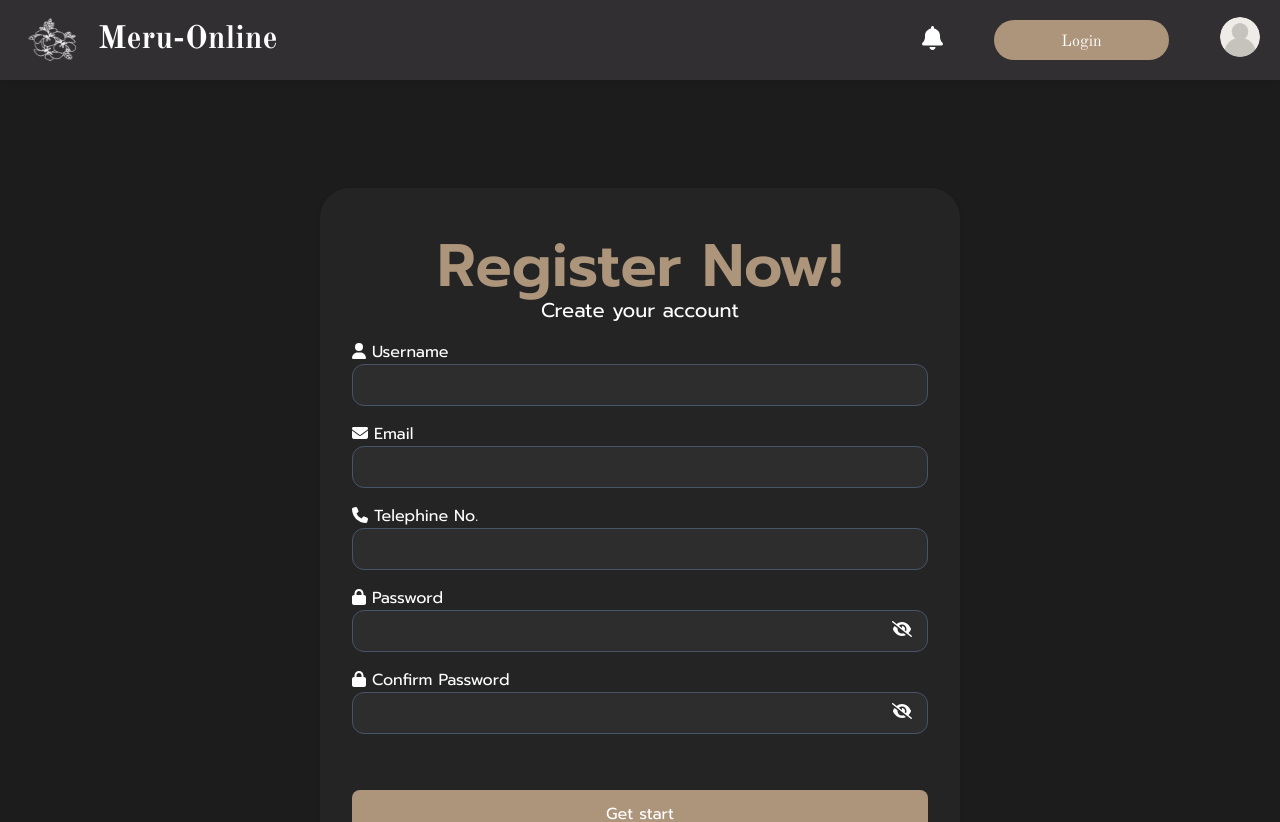
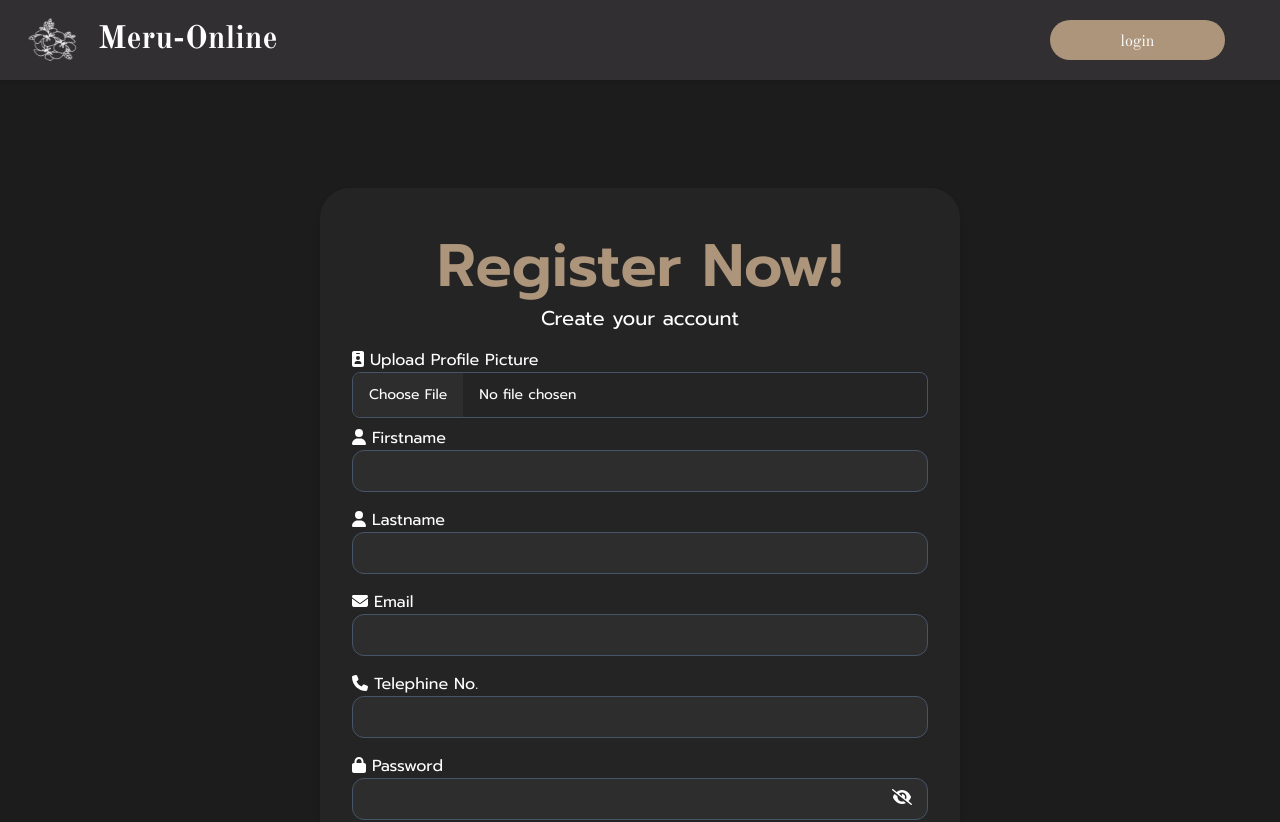
Before and after one commit to Norawit2907/Meru-Online-Frontend, a React app: page /userregister in a window 1280 px wide. Shown: the top 822 px of the page. Built offline with nearby package versions, Linux system fonts and the light colour scheme.

Commit message:
user Register

```diff
--- a/src/components/Navbar.jsx
+++ b/src/components/Navbar.jsx
@@ -1,4 +1,4 @@
-import React, { useState } from "react";
+import React, { useEffect, useState } from "react";
 import { Link } from "react-router-dom";
 import { FontAwesomeIcon } from "@fortawesome/react-fontawesome";
 import { faBell } from "@fortawesome/free-solid-svg-icons";
@@ -7,6 +7,7 @@ import "../styles/Navbar.css";
 
 const Navbar = () => {
   const [showNotifications, setShowNotifications] = useState(false);
+  const [loginState, setLoginState] = useState(false)
 
   const notifications = [
     { title: "New Reservation Alert", date: "12 Mar 2021" },
@@ -19,6 +20,27 @@ const Navbar = () => {
     setShowNotifications(!showNotifications);
   };
 
+  const handlebutton = () => {
+    if(loginState == true){
+      sessionStorage.clear()
+      setLoginState(false)
+    }
+    else{
+      window.location.href = "/login"
+    }
+  }
+
+  useEffect(()=>{
+    const token = sessionStorage.getItem("access_token")
+    if(token){
+      setLoginState(true)
+    }
+    else{
+      setLoginState(false)
+    }
+    console.log(token);
+  }, [])
+
   return (
     <nav className="navbar flex justify-between items-center p-4 bg-gray-800">
       <div className="logo flex items-center">
@@ -27,7 +49,10 @@ const Navbar = () => {
           Meru-Online
         </Link>
       </div>
+
       <div className="nav-buttons flex items-center">
+        {
+            loginState ?
           <div className="Notification-buttons relative">
             <button className="text-white" onClick={toggleNotifications}>
               <FontAwesomeIcon icon={faBell} className="text-2xl" />
@@ -54,19 +79,31 @@ const Navbar = () => {
               </div>
             )}
           </div>
-        <div className="Login-buttons ml-4">
-          <Link to="/login">
-            <button className="text-white bg-blue-500 hover:bg-blue-700 rounded px-4 py-2">
-              Login
+          :
+          null
+        }
+        <p>{sessionStorage.getItem("currentUser_username")}</p>
+        <div className="Login-buttons">
+            <button onClick={handlebutton} className="text-white bg-blue-500 hover:bg-blue-700 rounded px-4 py-2">
+              {loginState ?
+                "logout"
+              :
+                "login"
+              }
+            </button>
+        </div>
+
+        <div className="Profile-buttons">
+          {
+            loginState ?
+            <Link to="/Profile">
+              <button className="text-white">
+                <img src={sessionStorage.getItem("currentUser_profileimg")} alt="User" className="h-8" />
               </button>
             </Link>
-        </div>
-        <div className="Profile-buttons ml-4">
-          <Link to="/Profile">
-            <button className="text-white">
-              <img src="../user.png" alt="User" className="h-8" />
-            </button>
-          </Link>
+            :
+            null
+          }
         </div>
       </div>
     </nav>
--- a/src/components/loginbox.jsx
+++ b/src/components/loginbox.jsx
@@ -1,39 +1,31 @@
 import React, { useState } from "react";
 import { FontAwesomeIcon } from "@fortawesome/react-fontawesome";
 import {faUser , faLock, faEye,faEyeSlash} from "@fortawesome/free-solid-svg-icons";
-
-// const showHiddenPass = (loginPass, loginEye) =>{
-//     const input = document.getElementById(loginPass),
-//           iconEye = document.getElementById(loginEye)
-
-//     iconEye.addEventListener('click', () =>{
-//        // Change password to text
-//        if(input.type === 'password'){
-//           // Switch to text
-//           input.type = 'text'
-
-//           // Icon change
-//           iconEye.classList.add('ri-eye-line')
-//           iconEye.classList.remove('ri-eye-off-line')
-//        } else{
-//           // Change to password
-//           input.type = 'password'
-
-//           // Icon change
-//           iconEye.classList.remove('ri-eye-line')
-//           iconEye.classList.add('ri-eye-off-line')
-//        }
-//     })
-//  }
-
-//  showHiddenPass('login-pass','login-eye')
+import { UserLogin } from "../services/auth";
 
 const Loginbox = ({registerlink}) => {
 
   const [showPassword, setShowPassword] = useState(0);
+  const [email, setEmail] = useState("");
+  const [password, setPassword] = useState("");
+
+  const handleEmailChange = (event) => {
+    setEmail(event.target.value);
+  }
+
+  const handlePasswordChange = (event) =>{
+    setPassword(event.target.value);
+  }
 
   const togglepassword = () => {
     setShowPassword(!showPassword)
+  }
+
+  const handlelogin = async () => {
+    const res = await UserLogin(email, password);
+    if(res === true){
+      window.location.href = `/`
+    }
   }
 
   return (
@@ -43,7 +35,7 @@ const Loginbox = ({registerlink}) => {
       <div className="my-4 w-full">
         <label for="username" className="text-white text-sm"><FontAwesomeIcon icon={faUser}></FontAwesomeIcon> Username/email</label>
         <br />
-        <input type="text" id="username" name="username" className="w-full bg-[#2d2d2e] p-2 rounded-xl border border-slate-600 text-white"></input>
+        <input type="text" id="username" name="username" onChange={handleEmailChange} className="w-full bg-[#2d2d2e] p-2 rounded-xl border border-slate-600 text-white"></input>
         <br />
       </div>
 
@@ -51,7 +43,7 @@ const Loginbox = ({registerlink}) => {
         <label for="password" className="text-white text-sm"><FontAwesomeIcon icon={faLock}></FontAwesomeIcon> Password </label>
         <br/>
         <div className="relative">
-          <input type={showPassword ? "text" : "password"} id="password" name="password" className="w-full bg-[#2d2d2e] p-2 rounded-xl border border-slate-600 text-white"></input>
+          <input type={showPassword ? "text" : "password"} id="password" name="password" onChange={handlePasswordChange} className="w-full bg-[#2d2d2e] p-2 rounded-xl border border-slate-600 text-white"></input>
           <button className="absolute top-2 right-4" onClick={togglepassword}>
           {
             showPassword ?
@@ -64,7 +56,7 @@ const Loginbox = ({registerlink}) => {
         <br/>
       </div>
 
-      <button class="button" type="submit" className="w-full text-center text-white bg-[#ad957b] p-3 rounded-lg">
+      <button class="button" type="submit" onClick={handlelogin} className="w-full text-center text-white bg-[#ad957b] p-3 rounded-lg">
         Login
       </button>
 
--- a/src/pages/Userregister.jsx
+++ b/src/pages/Userregister.jsx
@@ -2,12 +2,24 @@ import React, { useState } from 'react';
 import '../styles/Register.css'
 import { FontAwesomeIcon } from "@fortawesome/react-fontawesome";
 
-import {faUser , faLock, faEye,faEyeSlash,faEnvelope,faPhone} from "@fortawesome/free-solid-svg-icons";
+import {faUser , faLock, faEye,faEyeSlash,faEnvelope,faPhone, faIdBadge} from "@fortawesome/free-solid-svg-icons";
+import { UploadImage } from '../services/imageupload';
+import { UserLogin, UserRegister } from '../services/auth';
 // import Userregisterbox from '../components/loginbox';
 
 const Userregister = () => {
+
   const [showPassword, setShowPassword] = useState(0);
   const [showConfirmPassword, setShowConfirmPassword] = useState(0);
+  const [profileImage, setProfileImage] = useState();
+  const [confirmpassword, setConfirmPassword] = useState();
+  const [formValue, setFormValue] = useState({
+    firstname: "",
+    lastname: "",
+    email: "",
+    phoneNumber: "",
+    password: ""
+  })
 
   const togglepassword = () => {
     setShowPassword(!showPassword)
@@ -17,6 +29,35 @@ const Userregister = () => {
     setShowConfirmPassword(!showConfirmPassword)
   }
 
+  const handleConfirmPasswordChange = (event) =>{
+    setConfirmPassword(event.target.value)
+  }
+
+  const handleFormChange = (event) => {
+    setFormValue({
+      ...formValue,
+      [event.target.name]: event.target.value
+    })
+  }
+
+  const handleSubmit = async (e) => {
+    e.preventDefault();
+    const profile_link = await UploadImage(profileImage);
+    if(formValue.password === confirmpassword){
+      const response = await UserRegister(formValue.firstname, formValue.lastname, formValue.phoneNumber, profile_link, formValue.email, formValue.password);
+      if(response){
+        const loginresponse = await UserLogin(formValue.email, formValue.password)
+        if(loginresponse){
+          window.location.href = '/'
+        }
+      }
+    }
+    else{
+      alert("password doesn't match")
+    }
+  }
+
+
 
   return (
       <div className="flex justify-center bg-[#1C1C1C] text-white">
@@ -24,28 +65,56 @@ const Userregister = () => {
             <div class="registerbox">
               <div className="text-center my-4">
                   <p className="text-6xl font-semibold text-[#ad957b]">Register Now!</p>
-                  <p className=" text-xl">Create your account</p>
+                  <p className="m-2 text-xl">Create your account</p>
               </div>
-              <form action="#" method="POST" className='flex flex-col mt-2 gap-y-4'>
+
+              {profileImage && (
+              <div className='flex flex-col items-center'>
+                {/* Display the selected image */}
+                <img
+                  alt="not found"
+                  width={"250px"}
+                  src={URL.createObjectURL(profileImage)}
+                  className='rounded-full'
+                />
+                {/* Button to remove the selected image */}
+                <button className="text-center text-white bg-[#ad957b] p-3 rounded-lg my-4 mt-10" onClick={() => setProfileImage(null)}>Remove</button>
+              </div>
+              )}
+
+                <p><FontAwesomeIcon icon={faIdBadge} /> Upload Profile Picture</p>
+                <label for="file-input" className="sr-only">Choose file</label>
+                <input type="file" name="profile_img" id="file-input" onChange={(e) => {setProfileImage(e.target.files[0])}} className="w-full border border-slate-600 shadow-sm rounded-lg text-sm focus:z-10 focus:border-[#ad957b]
+                  file:bg-[#2d2d2e] file:border-0
+                  file:me-4
+                  file:py-3 file:px-4 file:text-white"/>
+
+
+              <form onSubmit={handleSubmit} className='flex flex-col mt-2 gap-y-4'>
                 <div className="flex flex-col">
-                  <label for="username"><FontAwesomeIcon icon={faUser}></FontAwesomeIcon> Username</label>
-                  <input type="text" id="username" name="username" className="w-full bg-[#2d2d2e] p-2 rounded-xl border border-slate-600 text-white" required></input>
+                  <label for="firstname"><FontAwesomeIcon icon={faUser}></FontAwesomeIcon> Firstname</label>
+                  <input type="text" id="firstname" name="firstname" value={formValue.firstname} onChange={handleFormChange} className="w-full bg-[#2d2d2e] p-2 rounded-xl border border-slate-600 text-white" required></input>
+                </div>
+
+                <div className="flex flex-col">
+                  <label for="lastname"><FontAwesomeIcon icon={faUser}></FontAwesomeIcon> Lastname</label>
+                  <input type="text" id="lastname" name="lastname" value={formValue.lastname} onChange={handleFormChange} className="w-full bg-[#2d2d2e] p-2 rounded-xl border border-slate-600 text-white" required></input>
                 </div>
 
                 <div>
                   <label for="email"><FontAwesomeIcon icon={faEnvelope}></FontAwesomeIcon> Email</label>
-                  <input type="email" id="email" name='email' className="w-full bg-[#2d2d2e] p-2 rounded-xl border border-slate-600 text-white" required/>
+                  <input type="email" id="email" name='email' value={formValue.email} onChange={handleFormChange} className="w-full bg-[#2d2d2e] p-2 rounded-xl border border-slate-600 text-white" required/>
                 </div>
 
                 <div>
-                  <label for="phone"><FontAwesomeIcon icon={faPhone}></FontAwesomeIcon> Telephine No.</label>
-                  <input type="tel" id="phone" name="phone" className="w-full bg-[#2d2d2e] p-2 rounded-xl border border-slate-600 text-white" required></input>
+                  <label for="phoneNumber"><FontAwesomeIcon icon={faPhone}></FontAwesomeIcon> Telephine No.</label>
+                  <input type="tel" id="phoneNumber" name="phoneNumber" value={formValue.phoneNumber} onChange={handleFormChange} className="w-full bg-[#2d2d2e] p-2 rounded-xl border border-slate-600 text-white" required></input>
                 </div>
 
                 <div>
                   <label for="password"><FontAwesomeIcon icon={faLock}></FontAwesomeIcon> Password </label>
                   <div className="relative">
-                  <input type={showPassword ? "text" : "password" } id="password" name="password" className="w-full bg-[#2d2d2e] p-2 rounded-xl border border-slate-600 text-white" required></input>
+                  <input type={showPassword ? "text" : "password" } id="password" name="password" value={formValue.password} onChange={handleFormChange} className="w-full bg-[#2d2d2e] p-2 rounded-xl border border-slate-600 text-white" required></input>
                   <button type="button" className="absolute top-2 right-4" onClick={togglepassword}>
                   {
                     showPassword ?
@@ -60,7 +129,7 @@ const Userregister = () => {
                 <div>
                   <label for="password"><FontAwesomeIcon icon={faLock}></FontAwesomeIcon> Confirm Password </label>
                   <div className="relative">
-                    <input type={showConfirmPassword ? "text" : "password"} id="confirmpassword" name="confirmpassword" className="w-full bg-[#2d2d2e] p-2 rounded-xl border border-slate-600 text-white" required></input>
+                    <input type={showConfirmPassword ? "text" : "password"} id="confirmpassword" name="confirmpassword" value={confirmpassword} onChange={handleConfirmPasswordChange} className="w-full bg-[#2d2d2e] p-2 rounded-xl border border-slate-600 text-white" required></input>
                     <button type="button" className="absolute top-2 right-4" onClick={toggleconfirmpassword}>
                     {
                       showConfirmPassword ?
--- /dev/null
+++ b/src/services/auth.js
@@ -0,0 +1,61 @@
+import axios from "axios";
+
+const backendUrl = process.env.REACT_APP_BACKEND_URL;
+
+export async function UserLogin(email, password) {
+    try{
+        const response = await axios.post(`${backendUrl}/auth/login`,
+            {
+                email,
+                password
+            }
+        )
+        if(response.status == 201){
+            // console.log("res ", response)
+            sessionStorage.setItem("access_token", response.data.access_token)
+            sessionStorage.setItem("currentUser_id", response.data.sub)
+            sessionStorage.setItem("currentUser_username", response.data.username)
+            sessionStorage.setItem("currentUser_profileimg", response.data.user_img)
+
+            return true
+        }
+        else{
+
+            alert("something wrong")
+            return false
+        }
+
+    }
+    catch (err){
+        alert("login failed!!")
+        console.log(err);
+        return false
+    }
+}
+
+export async function UserRegister(firstname, lastname, phoneNumber, profile_img, email, password){
+    try{
+        const response = await axios.post(`${backendUrl}/auth/register`,
+            {
+                firstname,
+                lastname,
+                phoneNumber,
+                profile_img,
+                email,
+                password
+            }
+        )
+        if(response.status == 201){
+            return response.data
+        }
+        else{
+            alert("something wrong")
+            return false
+        }
+    }
+    catch (err){
+        alert("Register failed!!")
+        console.log(err);
+        return false;
+    }
+}
--- /dev/null
+++ b/src/services/imageupload.js
@@ -0,0 +1,27 @@
+import axios from "axios";
+
+const backendUrl = process.env.REACT_APP_BACKEND_URL;
+
+export async function UploadImage(image){
+    const formData = new FormData();
+    formData.append("image", image)
+    try{
+        const response = await axios.post(`${backendUrl}/file-upload/single`, formData, {
+            headers: {
+              'Content-Type': 'multipart/form-data'
+            }
+        })
+        if(response.status == 201 ){
+            return response.data.image_url
+        }
+        else{
+            alert("Something wrong")
+            return null
+        }
+    }
+    catch (err){
+        alert("Upload Failed!")
+        console.log(err)
+        return null
+    }
+}
```
Lines whose indentation alone changed are shown as unchanged.
